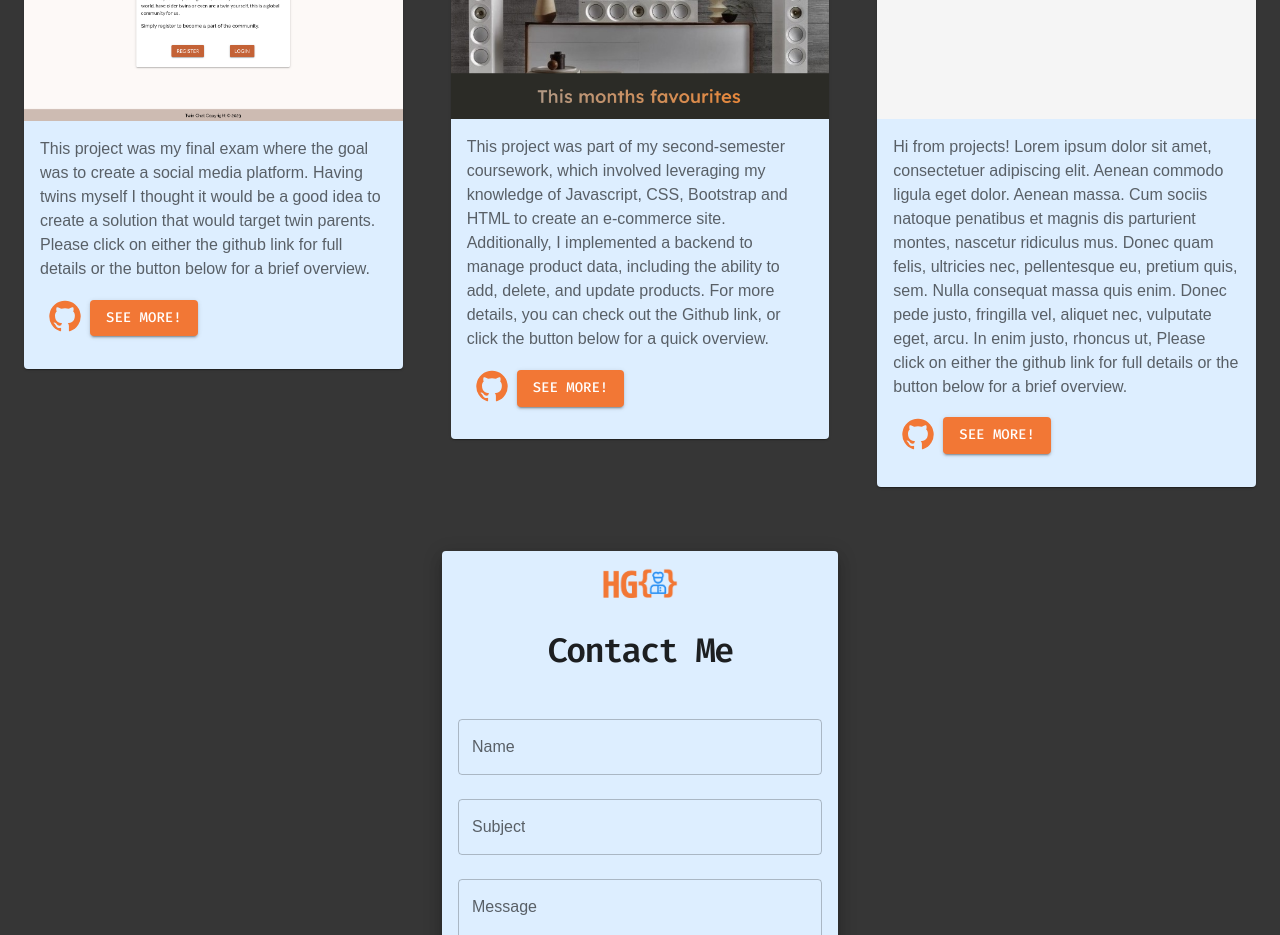
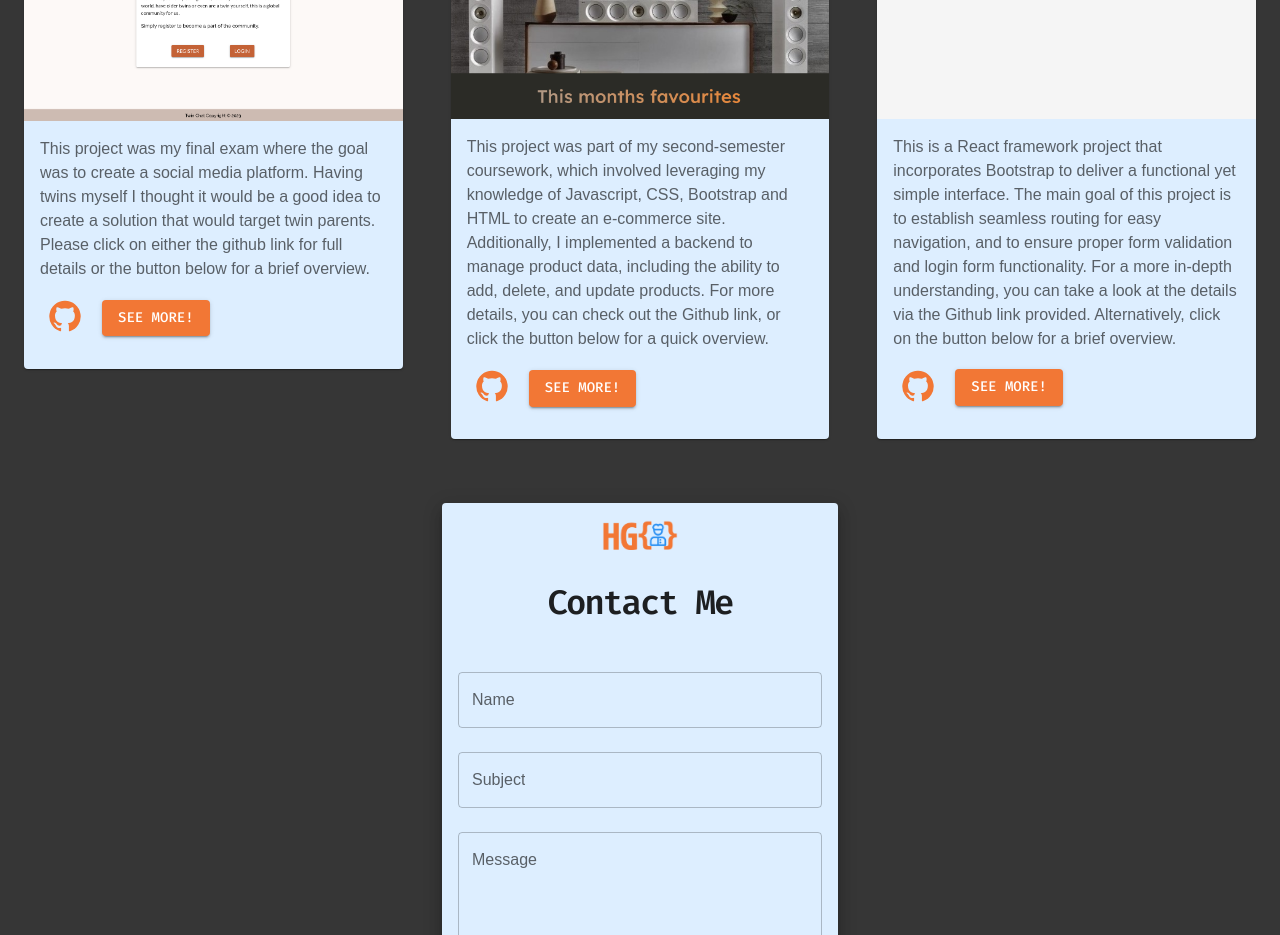
Before and after one commit to coding-chef77/new-portfolio, a React (Create React App) app: page / in a window 1280 px wide. Shown: the part 980-1915 px from the top of the page. Built offline with nearby package versions, Linux system fonts and the light colour scheme; a web font is replaced by a local one.

Commit message:
some align adjustments

```diff
--- a/src/components/cards/Card1.js
+++ b/src/components/cards/Card1.js
@@ -58,6 +58,7 @@ export default function Card1() {
             click on either the github link for full details or the button below
             for a brief overview.
           </Typography>
+          <CardActions>
             <Box
               sx={{
                 display: "flex",
@@ -66,22 +67,25 @@ export default function Card1() {
                 marginTop: "10px",
               }}
             >
-            <CardActions>
               <Link
                 href="https://github.com/Noroff-FEU-Assignments/project-exam-2-heine5150.git"
                 underline="none"
                 target="_blank"
                 rel="noopener"
               >
-                <GitHubIcon sx={{ fontSize: "34px" }} />
+                <GitHubIcon
+                  sx={{
+                    fontSize: "34px",
+                  }}
+                />
               </Link>
               <Link href="./Card1Info.js">
                 <Button variant="contained" onClick={handleSeeMoreClick}>
                   See More!
                 </Button>
               </Link>
+            </Box>
           </CardActions>
-          </Box>
         </CardContent>
       </Card>
       {showCard1Info && (
--- a/src/components/cards/Card2.js
+++ b/src/components/cards/Card2.js
@@ -46,6 +46,7 @@ export default function Card2() {
             delete, and update products. For more details, you can check out the
             Github link, or click the button below for a quick overview.
           </Typography>
+          <CardActions>
             <Box
               sx={{
                 display: "flex",
@@ -54,7 +55,6 @@ export default function Card2() {
                 marginTop: "10px",
               }}
             >
-            <CardActions>
               <Link
                 href="https://github.com/heine5150/semester2.git"
                 underline="none"
@@ -68,8 +68,8 @@ export default function Card2() {
                   See More!
                 </Button>
               </Link>
+            </Box>
           </CardActions>
-          </Box>
         </CardContent>
       </Card>
       {showCard1Info && (
--- a/src/components/cards/Card3.js
+++ b/src/components/cards/Card3.js
@@ -39,15 +39,15 @@ export default function Card3() {
         />
         <CardContent>
           <Typography variant="body1" color="text.secondary">
-            Hi from projects! Lorem ipsum dolor sit amet, consectetuer
-            adipiscing elit. Aenean commodo ligula eget dolor. Aenean massa. Cum
-            sociis natoque penatibus et magnis dis parturient montes, nascetur
-            ridiculus mus. Donec quam felis, ultricies nec, pellentesque eu,
-            pretium quis, sem. Nulla consequat massa quis enim. Donec pede
-            justo, fringilla vel, aliquet nec, vulputate eget, arcu. In enim
-            justo, rhoncus ut, Please click on either the github link for full
-            details or the button below for a brief overview.
+            This is a React framework project that incorporates Bootstrap to
+            deliver a functional yet simple interface. The main goal of this
+            project is to establish seamless routing for easy navigation, and to
+            ensure proper form validation and login form functionality. For a
+            more in-depth understanding, you can take a look at the details via
+            the Github link provided. Alternatively, click on the button below
+            for a brief overview.
           </Typography>
+          <CardActions>
             <Box
               sx={{
                 display: "flex",
@@ -56,7 +56,6 @@ export default function Card3() {
                 marginTop: "10px",
               }}
             >
-            <CardActions>
               <Link
                 href="https://github.com/Noroff-FEU-Assignments/js-frameworks-course-assignment-heine5150.git"
                 underline="none"
@@ -70,8 +69,8 @@ export default function Card3() {
                   See More!
                 </Button>
               </Link>
+            </Box>
           </CardActions>
-          </Box>
         </CardContent>
       </Card>
       {showCard1Info && (
```
Lines whose indentation alone changed are shown as unchanged.
